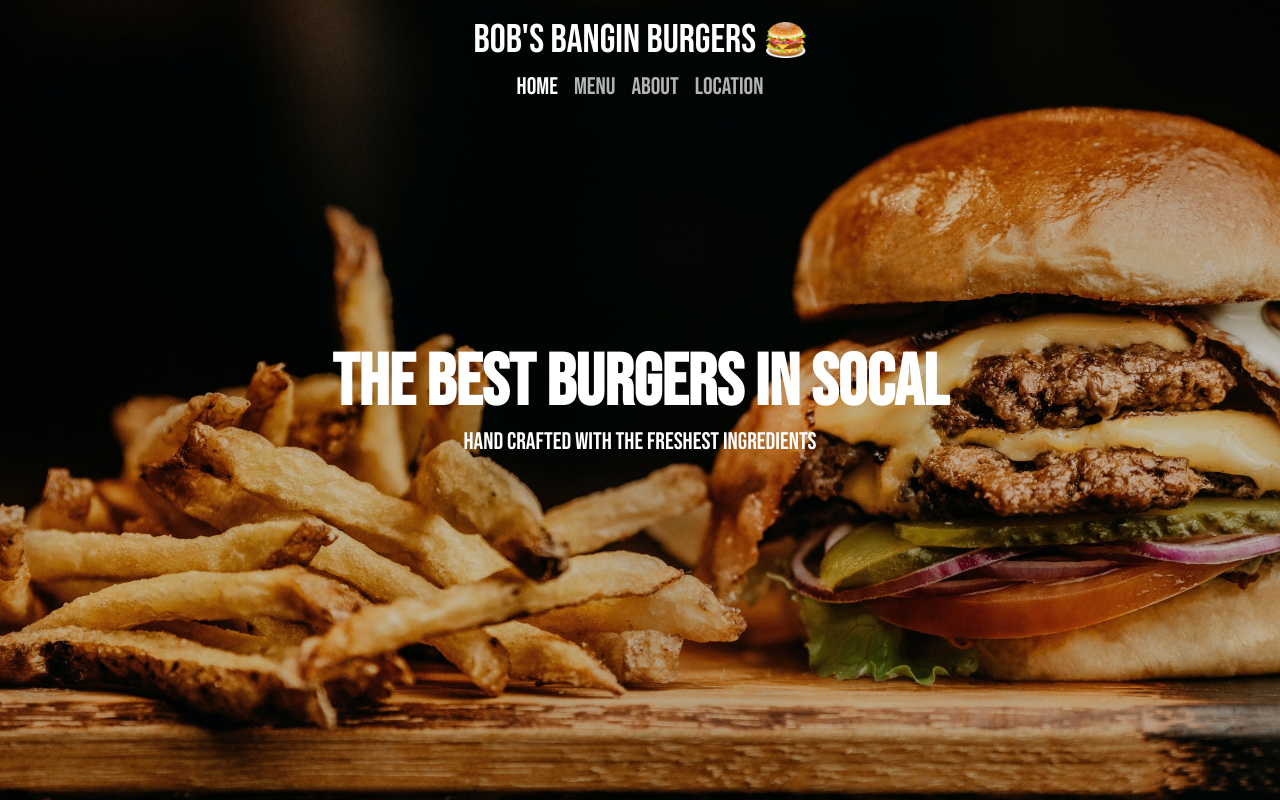
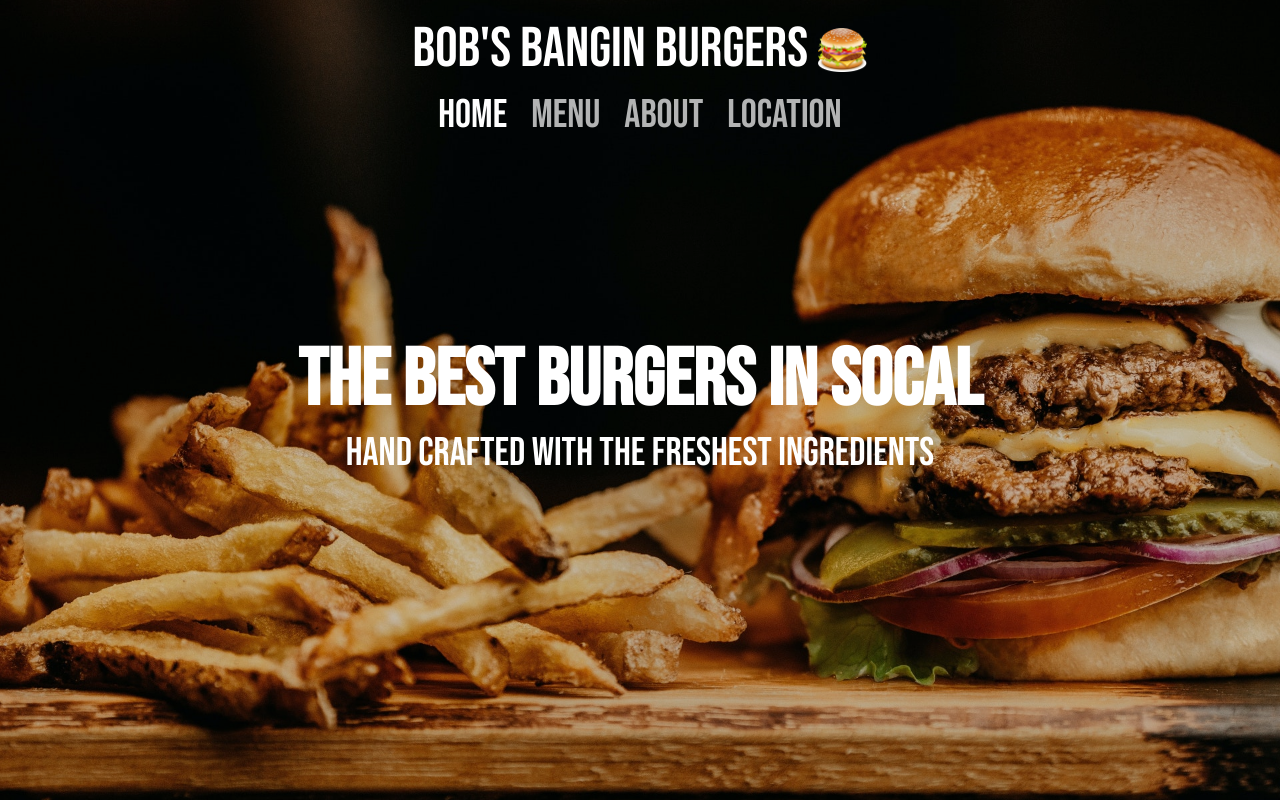
Before and after one commit to Adastros/Restaurant-Website, a website: page dist/index.html in a window 1280 px wide. Drawn offline with Linux system fonts and the light colour scheme.

Commit message:
Adjust styling and change bird burger description

```diff
--- a/src/data/menuItems.json
+++ b/src/data/menuItems.json
@@ -20,7 +20,7 @@
   {
     "type": "entree",
     "name": "Bangin Bird Burger",
-    "description": "One fried chicken boneless thigh meat, lettuce, sliced pickles, red onions, tomato, Bangin sauce, whole wheat buns",
+    "description": "Boneless chicken breast, lettuce, sliced pickles, Bangin sauce, whole wheat buns",
     "price": 7
   },
   {
--- a/src/stylesheets/style.css
+++ b/src/stylesheets/style.css
@@ -68,11 +68,15 @@ a:hover {
 }
 
 .menu-container h2 {
-  font-size: 2.25rem;
+  font-size: 3.25rem;
   text-decoration: underline;
 }
 
 .menu-container h3 {
+  font-size: 2.75rem;
+}
+
+.menu-container p {
   font-size: 1.75rem;
 }
 
@@ -95,9 +99,9 @@ a:hover {
   justify-content: center;
   align-items: center;
   margin-top: 0.5rem;
-  gap: 1rem;
+  gap: 1.5rem;
   list-style: none;
-  font-size: 1.5rem;
+  font-size: 2.5rem;
 }
 
 .selected-tab {
@@ -111,12 +115,12 @@ a:hover {
 }
 
 .logo-name {
-  font-size: 2.5rem;
+  font-size: 3.5rem;
   color: white;
 }
 
 .logoImg {
-  height: 2.25rem;
+  height: 2.75rem;
 }
 
 .hero-container {
@@ -127,9 +131,9 @@ a:hover {
 }
 
 .hero-container > h1 {
-  font-size: 4.5rem;
+  font-size: 5rem;
 }
 
 .hero-subtext {
-  font-size: 1.5rem;
+  font-size: 2.5rem;
 }
```
Also changed, not shown: dist/main.js.
